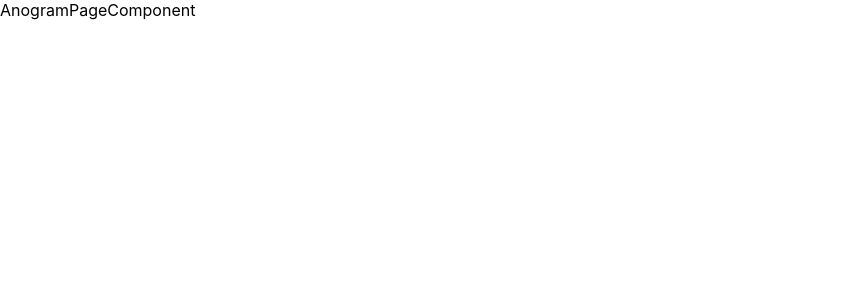
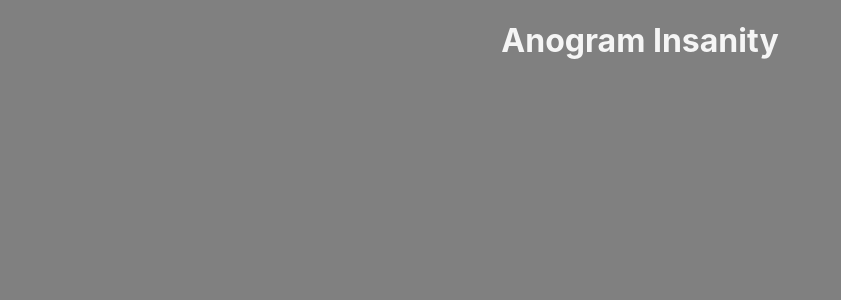
Before and after one commit to MikkoTirronen/ProgrammingTest, a React (Create React App) app in the folder packages/client/: page / in a window 1280 px wide. Shown: the top 300 px of the page, without its empty margins (0-841 px from the left). Built offline with nearby package versions, Linux system fonts and the light colour scheme.

Commit message:
added styling components

```diff
--- a/packages/client/package.json
+++ b/packages/client/package.json
@@ -10,6 +10,7 @@
     "react-dom": "^18.2.0",
     "react-router-dom": "^6.15.0",
     "react-scripts": "5.0.1",
+    "styled-components": "^6.0.7",
     "web-vitals": "^2.1.4"
   },
   "scripts": {
--- a/packages/client/src/components/AnogramPageComponent.jsx
+++ b/packages/client/src/components/AnogramPageComponent.jsx
@@ -1,7 +1,23 @@
 import React from 'react'
+import styled from 'styled-components'
 
+  const Container = styled.div`
+  display: flex;
+  justify-content: center;
+  background: grey;
+  width: 100vw;
+  height: 100vh;
+  `
+  const Header = styled.h1`
+  color: whitesmoke;
+
+  `
 export default function AnogramPageComponent() {
+
+
   return (
-    <div>AnogramPageComponent</div>
+    <Container>
+<Header>Anogram Insanity</Header>
+    </Container>
   )
-}
+ }
```
Also changed, not shown: 1 other file (tests, documents, lock files or other folders).
